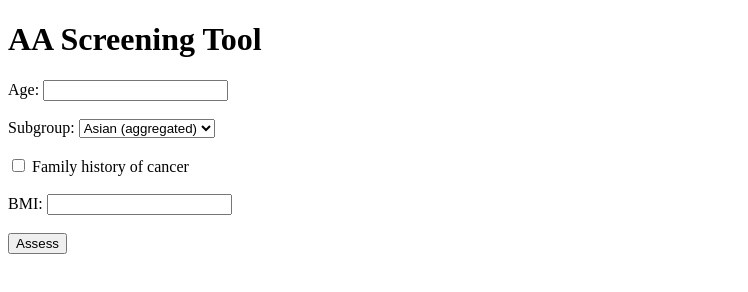
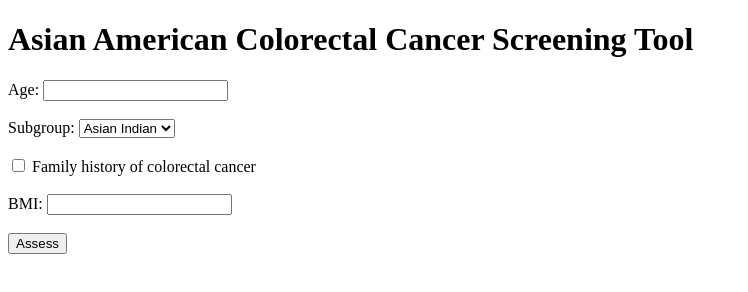
Before and after one commit to JeannaRyan/aa-screening, a plain HTML site: page web_flask/index.html in a window 1280 px wide. Shown: the whole page, without its empty margins (0-748 px from the left). Drawn offline with Linux system fonts and the light colour scheme.

```diff
--- a/web_flask/index.html
+++ b/web_flask/index.html
@@ -2,10 +2,10 @@
 <html lang="en">
 <head>
   <meta charset="UTF-8">
-  <title>AA Screening Tool</title>
+  <title>Asian American Colorectal Cancer Screening Tool</title>
 </head>
 <body>
-  <h1>AA Screening Tool</h1>
+  <h1>Asian American Colorectal Cancer Screening Tool</h1>
 
   <form id="screening-form">
     <label>
@@ -16,7 +16,6 @@
     <label>
       Subgroup:
       <select id="subgroup">
-        <option>Asian (aggregated)</option>
         <option>Asian Indian</option>
         <option>Chinese</option>
         <option>Filipino</option>
@@ -29,7 +28,7 @@
 
     <label>
       <input type="checkbox" id="family_history">
-      Family history of cancer
+      Family history of colorectal cancer
     </label><br><br>
 
     <label>
@@ -58,7 +57,7 @@
       console.log("Submitting payload:", payload);
 
       try {
-        const res = await fetch("http://localhost:4000/assess", {
+        const res = await fetch("https://aa-screening-api.onrender.com/assess", {
           method: "POST",
           headers: {"Content-Type":"application/json"},
           body: JSON.stringify(payload)
```
